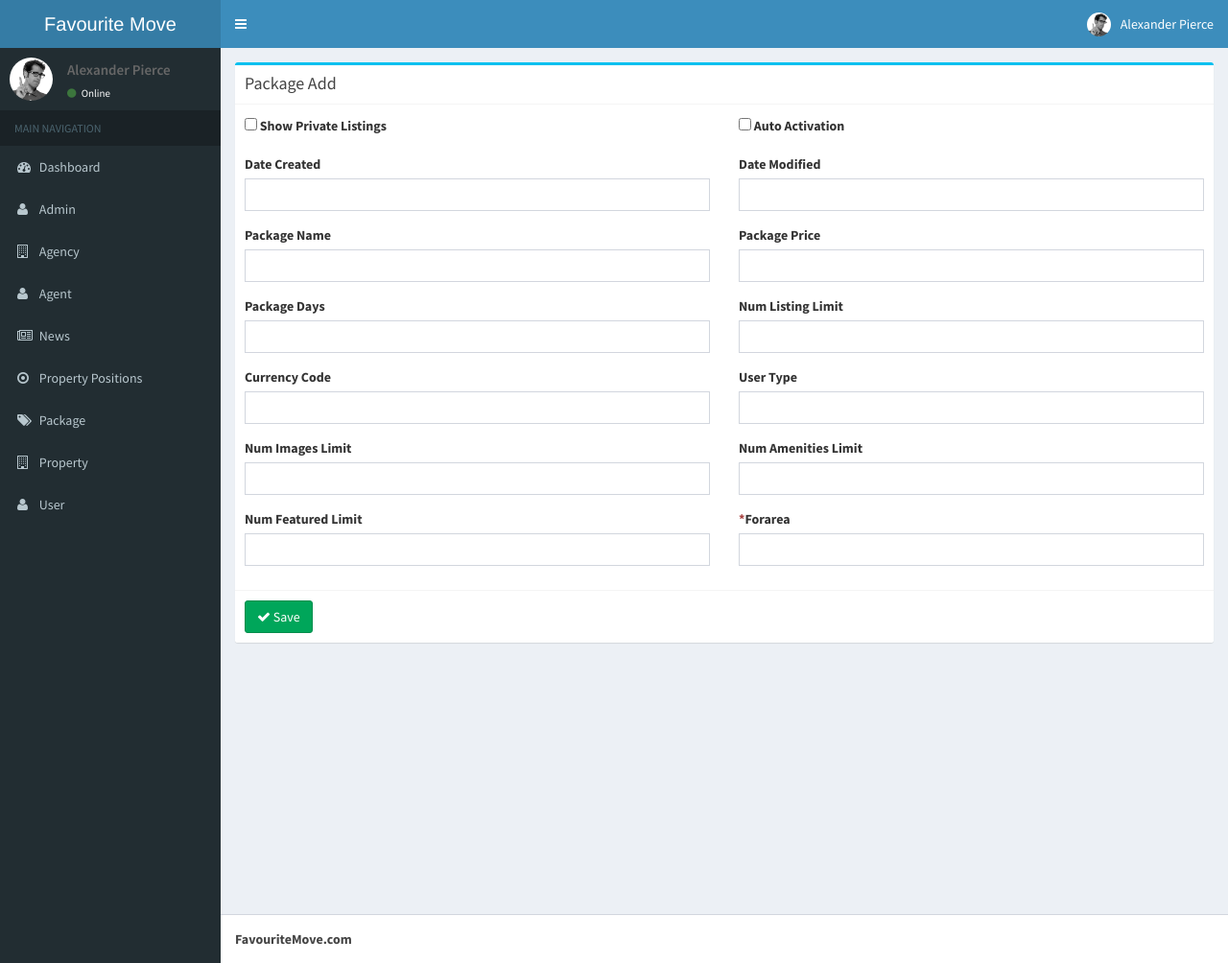
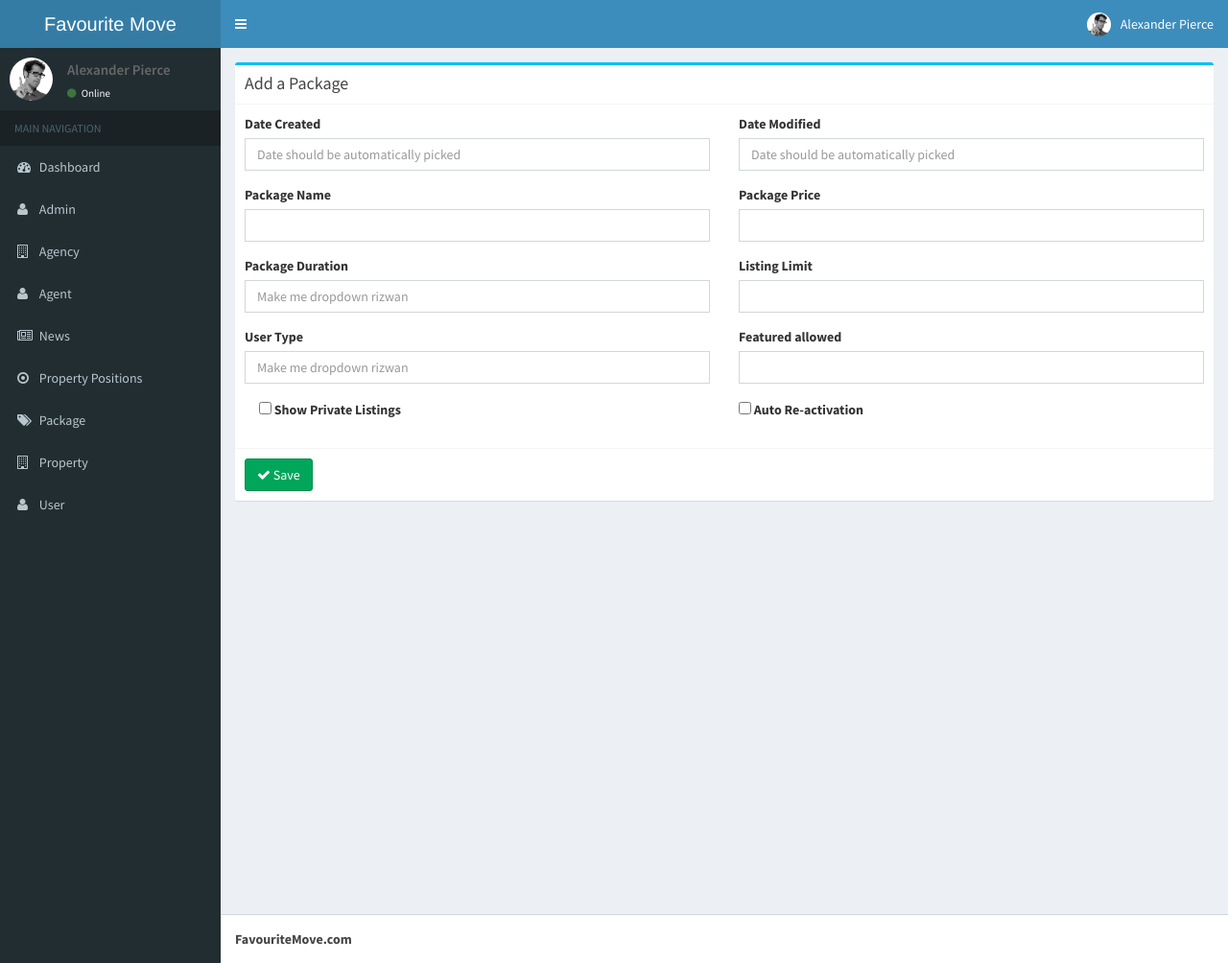
Before and after one commit to qasim902/favmove1, a CodeIgniter app: page /favmove1/index.php/package/add in a window 1280 px wide. Shown: the whole page at 96% size. Run offline with CodeIgniter, Linux system fonts and the light colour scheme; some libraries are stand-ins or nearby versions.

Commit message:
Changed multiple forms admin (Qasim)

```diff
--- a/application/controllers/Main.php
+++ b/application/controllers/Main.php
@@ -811,6 +811,8 @@ class Main extends CI_Controller
     }
     function home ()
     {
+//        var_dump('here');
+//        die();
         $userid = $this->session->userdata['userData']['userData']['dataa']['userid'];
         $this->load->model('User_model');
         $data = $this->User_model->showfav($userid);
--- a/application/views/package/add.php
+++ b/application/views/package/add.php
@@ -2,33 +2,22 @@
     <div class="col-md-12">
       	<div class="box box-info">
             <div class="box-header with-border">
-              	<h3 class="box-title">Package Add</h3>
+              	<h3 class="box-title">Add a Package</h3>
             </div>
             <?php echo form_open('package/add'); ?>
           	<div class="box-body">
           		<div class="row clearfix">
-					<div class="col-md-6">
-						<div class="form-group">
-							<input type="checkbox" name="show_private_listings" value="1"  id="show_private_listings" />
-							<label for="show_private_listings" class="control-label">Show Private Listings</label>
-						</div>
-					</div>
-					<div class="col-md-6">
-						<div class="form-group">
-							<input type="checkbox" name="auto_activation" value="1"  id="auto_activation" />
-							<label for="auto_activation" class="control-label">Auto Activation</label>
-						</div>
-					</div>
+
 					<div class="col-md-6">
 						<label for="date_created" class="control-label">Date Created</label>
 						<div class="form-group">
-							<input type="text" name="date_created" value="<?php echo $this->input->post('date_created'); ?>" class="has-datetimepicker form-control" id="date_created" />
+							<input type="text" name="date_created" placeholder="Date should be automatically picked" value="<?php echo $this->input->post('date_created'); ?>" class="has-datetimepicker form-control" id="date_created" />
 						</div>
 					</div>
 					<div class="col-md-6">
 						<label for="date_modified" class="control-label">Date Modified</label>
 						<div class="form-group">
-							<input type="text" name="date_modified" value="<?php echo $this->input->post('date_modified'); ?>" class="has-datetimepicker form-control" id="date_modified" />
+							<input type="text" name="date_modified" placeholder="Date should be automatically picked" value="<?php echo $this->input->post('date_modified'); ?>" class="has-datetimepicker form-control" id="date_modified" />
 						</div>
 					</div>
 					<div class="col-md-6">
@@ -46,62 +35,74 @@
 						</div>
 					</div>
 					<div class="col-md-6">
-						<label for="package_days" class="control-label">Package Days</label>
+						<label for="package_days" class="control-label">Package Duration</label>
 						<div class="form-group">
-							<input type="text" name="package_days" value="<?php echo $this->input->post('package_days'); ?>" class="form-control" id="package_days" />
+							<input type="text" name="package_days" placeholder="Make me dropdown rizwan" value="<?php echo $this->input->post('package_days'); ?>" class="form-control" id="package_days" />
 							<span class="text-danger"><?php echo form_error('package_days');?></span>
 						</div>
 					</div>
 					<div class="col-md-6">
-						<label for="num_listing_limit" class="control-label">Num Listing Limit</label>
+						<label for="num_listing_limit" class="control-label">Listing Limit</label>
 						<div class="form-group">
 							<input type="text" name="num_listing_limit" value="<?php echo $this->input->post('num_listing_limit'); ?>" class="form-control" id="num_listing_limit" />
 							<span class="text-danger"><?php echo form_error('num_listing_limit');?></span>
 						</div>
 					</div>
-					<div class="col-md-6">
-						<label for="currency_code" class="control-label">Currency Code</label>
-						<div class="form-group">
-							<input type="text" name="currency_code" value="<?php echo $this->input->post('currency_code'); ?>" class="form-control" id="currency_code" />
-							<span class="text-danger"><?php echo form_error('currency_code');?></span>
-						</div>
-					</div>
+<!--					<div class="col-md-6">-->
+<!--						<label for="currency_code" class="control-label">Currency Code</label>-->
+<!--						<div class="form-group">-->
+<!--							<input type="text" name="currency_code" value="--><?php //echo $this->input->post('currency_code'); ?><!--" class="form-control" id="currency_code" />-->
+<!--							<span class="text-danger">--><?php //echo form_error('currency_code');?><!--</span>-->
+<!--						</div>-->
+<!--					</div>-->
 					<div class="col-md-6">
 						<label for="user_type" class="control-label">User Type</label>
 						<div class="form-group">
-							<input type="text" name="user_type" value="<?php echo $this->input->post('user_type'); ?>" class="form-control" id="user_type" />
+							<input type="text" name="user_type" placeholder="Make me dropdown rizwan" value="<?php echo $this->input->post('user_type'); ?>" class="form-control" id="user_type" />
 							<span class="text-danger"><?php echo form_error('user_type');?></span>
 						</div>
 					</div>
+<!--					<div class="col-md-6">-->
+<!--						<label for="num_images_limit" class="control-label">Num Images Limit</label>-->
+<!--						<div class="form-group">-->
+<!--							<input type="text" name="num_images_limit" value="--><?php //echo $this->input->post('num_images_limit'); ?><!--" class="form-control" id="num_images_limit" />-->
+<!--							<span class="text-danger">--><?php //echo form_error('num_images_limit');?><!--</span>-->
+<!--						</div>-->
+<!--					</div>-->
+<!--					<div class="col-md-6">-->
+<!--						<label for="num_amenities_limit" class="control-label">Num Amenities Limit</label>-->
+<!--						<div class="form-group">-->
+<!--							<input type="text" name="num_amenities_limit" value="--><?php //echo $this->input->post('num_amenities_limit'); ?><!--" class="form-control" id="num_amenities_limit" />-->
+<!--							<span class="text-danger">--><?php //echo form_error('num_amenities_limit');?><!--</span>-->
+<!--						</div>-->
+<!--					</div>-->
 					<div class="col-md-6">
-						<label for="num_images_limit" class="control-label">Num Images Limit</label>
+						<label for="num_featured_limit" class="control-label">Featured allowed</label>
 						<div class="form-group">
-							<input type="text" name="num_images_limit" value="<?php echo $this->input->post('num_images_limit'); ?>" class="form-control" id="num_images_limit" />
-							<span class="text-danger"><?php echo form_error('num_images_limit');?></span>
-						</div>
-					</div>
-					<div class="col-md-6">
-						<label for="num_amenities_limit" class="control-label">Num Amenities Limit</label>
-						<div class="form-group">
-							<input type="text" name="num_amenities_limit" value="<?php echo $this->input->post('num_amenities_limit'); ?>" class="form-control" id="num_amenities_limit" />
-							<span class="text-danger"><?php echo form_error('num_amenities_limit');?></span>
-						</div>
-					</div>
-					<div class="col-md-6">
-						<label for="num_featured_limit" class="control-label">Num Featured Limit</label>
-						<div class="form-group">
-							<input type="text" name="num_featured_limit" value="<?php echo $this->input->post('num_featured_limit'); ?>" class="form-control" id="num_featured_limit" />
+							<input type="number" name="num_featured_limit" value="<?php echo $this->input->post('num_featured_limit'); ?>" class="form-control" id="num_featured_limit" />
 							<span class="text-danger"><?php echo form_error('num_featured_limit');?></span>
 						</div>
 					</div>
-					<div class="col-md-6">
-						<label for="forarea" class="control-label"><span class="text-danger">*</span>Forarea</label>
-						<div class="form-group">
-							<input type="text" name="forarea" value="<?php echo $this->input->post('forarea'); ?>" class="form-control" id="forarea" />
-							<span class="text-danger"><?php echo form_error('forarea');?></span>
-						</div>
-					</div>
+<!--					<div class="col-md-6">-->
+<!--						<label for="forarea" class="control-label"><span class="text-danger">*</span>Forarea</label>-->
+<!--						<div class="form-group">-->
+<!--							<input type="text" name="forarea" value="--><?php //echo $this->input->post('forarea'); ?><!--" class="form-control" id="forarea" />-->
+<!--							<span class="text-danger">--><?php //echo form_error('forarea');?><!--</span>-->
+<!--						</div>-->
+<!--					</div>-->
 				</div>
+                <div class="col-md-6">
+                    <div class="form-group">
+                        <input type="checkbox" name="show_private_listings" value="1"  id="show_private_listings" />
+                        <label for="show_private_listings" class="control-label">Show Private Listings</label>
+                    </div>
+                </div>
+                <div class="col-md-6">
+                    <div class="form-group">
+                        <input type="checkbox" name="auto_activation" value="1"  id="auto_activation" />
+                        <label for="auto_activation" class="control-label">Auto Re-activation</label>
+                    </div>
+                </div>
 			</div>
           	<div class="box-footer">
             	<button type="submit" class="btn btn-success">
```
Also changed, not shown: application/views/news/add.php (+16 -16 lines), application/views/package/index.php (+15 -19 lines).
